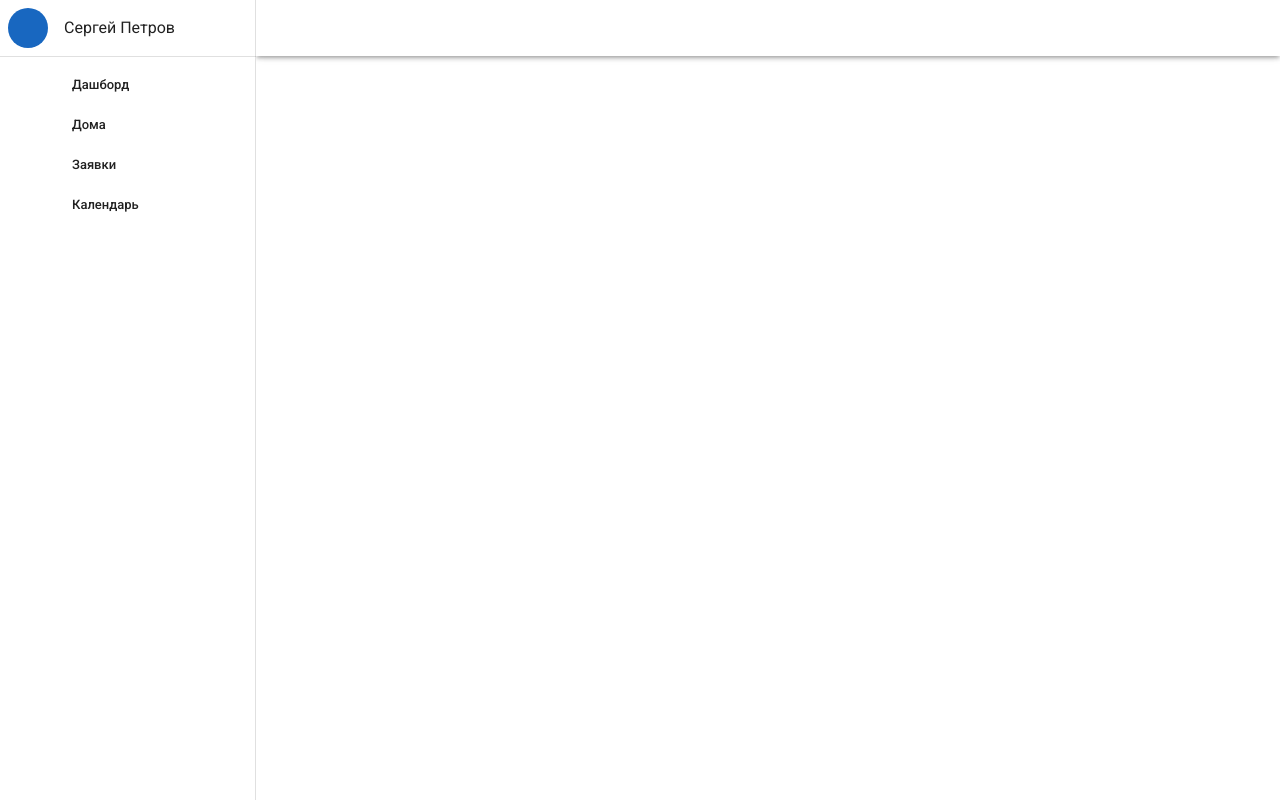
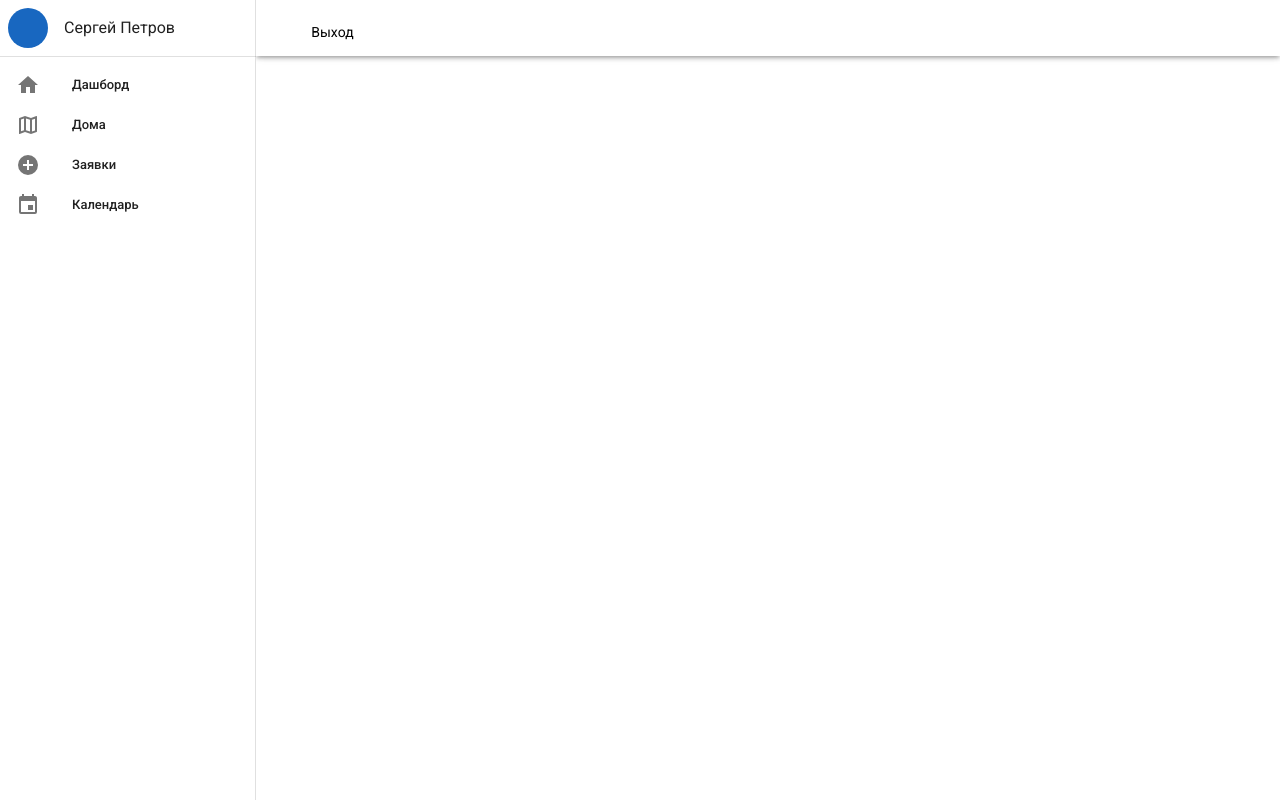
Before and after one commit to zorin-e/gkh-manage, a Vue app: page / in a window 1280 px wide. Built offline with nearby package versions, Linux system fonts and the light colour scheme.

Commit message:
Refactoring: icons

```diff
--- a/src/presentation/layouts/LayoutDefault.vue
+++ b/src/presentation/layouts/LayoutDefault.vue
@@ -30,9 +30,8 @@
       </v-list>
     </v-navigation-drawer>
     <v-app-bar app max-height="56" elevation="3" color="white">
-      <!-- -->
+      <right-menu />
     </v-app-bar>
-
     <v-main class="pl-14 pt-14">
       <v-container fluid>
         <slot />
@@ -43,18 +42,20 @@
 
 <script lang="ts">
 import Vue from "vue";
-
+import RightMenu from "@/presentation/components/Layouts/RightMenu.vue";
+import { mdiMapOutline, mdiHome, mdiPlusCircle, mdiCalendar } from "@mdi/js";
 export default Vue.extend({
-  name: "App",
-
+  components: {
+    RightMenu,
+  },
   data() {
     return {
       drawer: true,
       items: [
-        { title: "Дашборд", icon: "mdi-home" },
-        { title: "Дома", icon: "mdi-map-outline" },
-        { title: "Заявки", icon: "mdi-plus-circle" },
-        { title: "Календарь", icon: "mdi-calendar" },
+        { title: "Дашборд", icon: mdiHome },
+        { title: "Дома", icon: mdiMapOutline },
+        { title: "Заявки", icon: mdiPlusCircle },
+        { title: "Календарь", icon: mdiCalendar },
       ],
       mini: true,
     };
--- a/src/presentation/views/SignIn.vue
+++ b/src/presentation/views/SignIn.vue
@@ -17,7 +17,7 @@
       ></v-text-field>
       <v-text-field
         v-model="form.password"
-        :append-icon="show ? 'mdi-eye' : 'mdi-eye-off'"
+        :append-icon="show ? icons.mdiEye : icons.mdiEyeOff"
         :type="show ? 'text' : 'password'"
         label="Пароль"
         :rules="passwordRules"
@@ -35,6 +35,7 @@ import { VueMaskDirective } from "v-mask";
 import Vue from "vue";
 import { purePhoneNumber, isPhoneLength } from "@/domain/purePhoneNumber";
 import { ROUTES } from "@/domain/routes";
+import { mdiEye, mdiEyeOff } from "@mdi/js";
 
 export default Vue.extend({
   data() {
@@ -51,6 +52,10 @@ export default Vue.extend({
       },
       valid: false,
       show: false,
+      icons: {
+        mdiEye,
+        mdiEyeOff,
+      },
     };
   },
   methods: {
```
